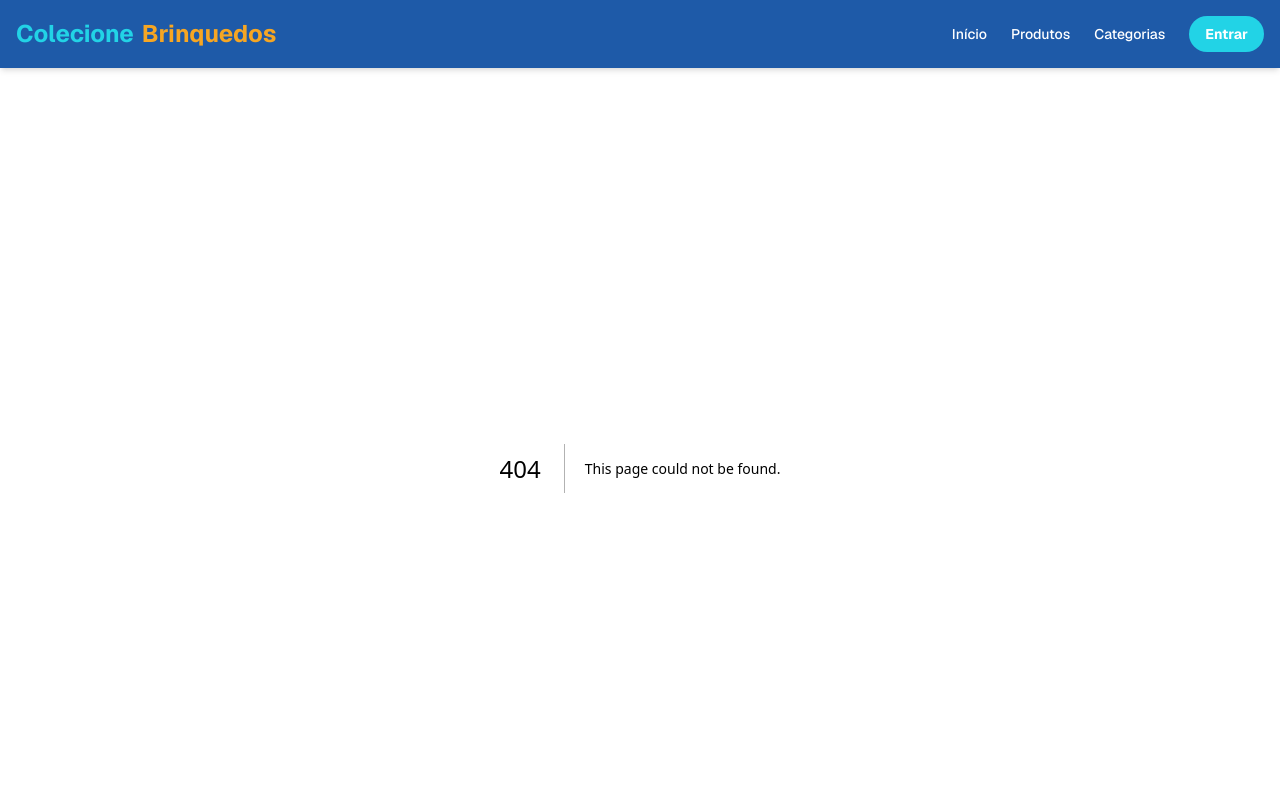
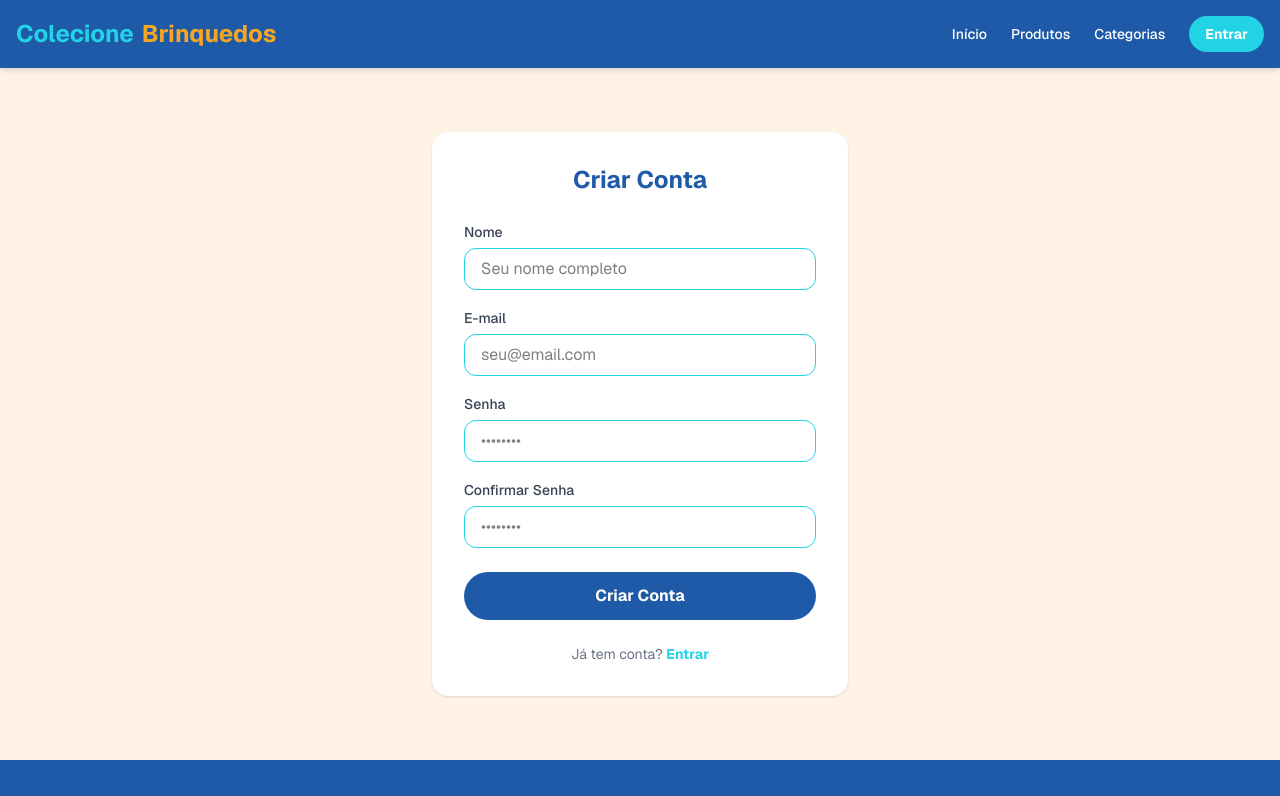
Before and after one commit to carolinerener/colecione-brinquedos-front, a Next.js app: page /registro in a window 1280 px wide. Before the commit this address had no page. Shown: the top 796 px of the page. Built offline with nearby package versions, Linux system fonts and the light colour scheme.

Commit message:
feat(auth): criar páginas de login e registro

```diff
--- /dev/null
+++ b/src/app/login/page.tsx
@@ -0,0 +1,97 @@
+'use client';
+
+import { useState } from 'react';
+import Link from 'next/link';
+
+export default function LoginPage() {
+  const [email, setEmail] = useState('');
+  const [password, setPassword] = useState('');
+  const [loading, setLoading] = useState(false);
+  const [erro, setErro] = useState('');
+
+  async function handleLogin(e: React.FormEvent) {
+    e.preventDefault();
+    setLoading(true);
+    setErro('');
+
+    try {
+      const res = await fetch(`${process.env.NEXT_PUBLIC_API_URL}/login`, {
+        method: 'POST',
+        headers: { 'Content-Type': 'application/json' },
+        body: JSON.stringify({ email, password }),
+      });
+
+      const data = await res.json();
+
+      if (!res.ok) {
+        setErro(data.message || 'Erro ao fazer login.');
+        return;
+      }
+
+      localStorage.setItem('token', data.token);
+      window.location.href = '/';
+    } catch {
+      setErro('Erro ao conectar com o servidor.');
+    } finally {
+      setLoading(false);
+    }
+  }
+
+  return (
+    <div className="max-w-md mx-auto px-4 py-16">
+      <div className="bg-white rounded-2xl shadow p-8">
+        <h1 className="text-2xl font-bold mb-6 text-center" style={{ color: '#1E5AA8' }}>
+          Entrar
+        </h1>
+
+        {erro && (
+          <p className="text-red-500 text-sm mb-4 text-center">{erro}</p>
+        )}
+
+        <form onSubmit={handleLogin} className="flex flex-col gap-4">
+          <div>
+            <label className="text-sm font-medium text-gray-700">E-mail</label>
+            <input
+              type="email"
+              value={email}
+              onChange={(e) => setEmail(e.target.value)}
+              required
+              className="w-full mt-1 px-4 py-2 border rounded-xl focus:outline-none focus:ring-2"
+              style={{ borderColor: '#22D3E6' }}
+              placeholder="seu@email.com"
+            />
+          </div>
+
+          <div>
+            <label className="text-sm font-medium text-gray-700">Senha</label>
+            <input
+              type="password"
+              value={password}
+              onChange={(e) => setPassword(e.target.value)}
+              required
+              className="w-full mt-1 px-4 py-2 border rounded-xl focus:outline-none focus:ring-2"
+              style={{ borderColor: '#22D3E6' }}
+              placeholder="••••••••"
+            />
+          </div>
+
+          <button
+            type="submit"
+            disabled={loading}
+            style={{ backgroundColor: '#1E5AA8' }}
+            className="text-white py-3 rounded-full font-bold hover:opacity-90 transition-opacity mt-2"
+          >
+            {loading ? 'Entrando...' : 'Entrar'}
+          </button>
+        </form>
+
+        <p className="text-center text-sm mt-6 text-gray-500">
+          Não tem conta?{' '}
+          <Link href="/registro" style={{ color: '#22D3E6' }} className="font-bold hover:underline">
+            Cadastre-se
+          </Link>
+        </p>
+      </div>
+    </div>
+  );
+}
--- /dev/null
+++ b/src/app/registro/page.tsx
@@ -0,0 +1,127 @@
+'use client';
+
+import { useState } from 'react';
+import Link from 'next/link';
+
+export default function RegistroPage() {
+  const [name, setName] = useState('');
+  const [email, setEmail] = useState('');
+  const [password, setPassword] = useState('');
+  const [passwordConfirmation, setPasswordConfirmation] = useState('');
+  const [loading, setLoading] = useState(false);
+  const [erro, setErro] = useState('');
+  const [sucesso, setSucesso] = useState('');
+
+  async function handleRegistro(e: React.FormEvent) {
+    e.preventDefault();
+    setLoading(true);
+    setErro('');
+    setSucesso('');
+
+    try {
+      const res = await fetch(`${process.env.NEXT_PUBLIC_API_URL}/register`, {
+        method: 'POST',
+        headers: { 'Content-Type': 'application/json' },
+        body: JSON.stringify({ name, email, password, password_confirmation: passwordConfirmation }),
+      });
+
+      const data = await res.json();
+
+      if (!res.ok) {
+        setErro(data.message || 'Erro ao cadastrar.');
+        return;
+      }
+
+      localStorage.setItem('token', data.token);
+      setSucesso('Cadastro realizado com sucesso!');
+      setTimeout(() => { window.location.href = '/'; }, 1500);
+    } catch {
+      setErro('Erro ao conectar com o servidor.');
+    } finally {
+      setLoading(false);
+    }
+  }
+
+  return (
+    <div className="max-w-md mx-auto px-4 py-16">
+      <div className="bg-white rounded-2xl shadow p-8">
+        <h1 className="text-2xl font-bold mb-6 text-center" style={{ color: '#1E5AA8' }}>
+          Criar Conta
+        </h1>
+
+        {erro && <p className="text-red-500 text-sm mb-4 text-center">{erro}</p>}
+        {sucesso && <p className="text-green-500 text-sm mb-4 text-center">{sucesso}</p>}
+
+        <form onSubmit={handleRegistro} className="flex flex-col gap-4">
+          <div>
+            <label className="text-sm font-medium text-gray-700">Nome</label>
+            <input
+              type="text"
+              value={name}
+              onChange={(e) => setName(e.target.value)}
+              required
+              className="w-full mt-1 px-4 py-2 border rounded-xl focus:outline-none focus:ring-2"
+              style={{ borderColor: '#22D3E6' }}
+              placeholder="Seu nome completo"
+            />
+          </div>
+
+          <div>
+            <label className="text-sm font-medium text-gray-700">E-mail</label>
+            <input
+              type="email"
+              value={email}
+              onChange={(e) => setEmail(e.target.value)}
+              required
+              className="w-full mt-1 px-4 py-2 border rounded-xl focus:outline-none focus:ring-2"
+              style={{ borderColor: '#22D3E6' }}
+              placeholder="seu@email.com"
+            />
+          </div>
+
+          <div>
+            <label className="text-sm font-medium text-gray-700">Senha</label>
+            <input
+              type="password"
+              value={password}
+              onChange={(e) => setPassword(e.target.value)}
+              required
+              className="w-full mt-1 px-4 py-2 border rounded-xl focus:outline-none focus:ring-2"
+              style={{ borderColor: '#22D3E6' }}
+              placeholder="••••••••"
+            />
+          </div>
+
+          <div>
+            <label className="text-sm font-medium text-gray-700">Confirmar Senha</label>
+            <input
+              type="password"
+              value={passwordConfirmation}
+              onChange={(e) => setPasswordConfirmation(e.target.value)}
+              required
+              className="w-full mt-1 px-4 py-2 border rounded-xl focus:outline-none focus:ring-2"
+              style={{ borderColor: '#22D3E6' }}
+              placeholder="••••••••"
+            />
+          </div>
+
+          <button
+            type="submit"
+            disabled={loading}
+            style={{ backgroundColor: '#1E5AA8' }}
+            className="text-white py-3 rounded-full font-bold hover:opacity-90 transition-opacity mt-2"
+          >
+            {loading ? 'Cadastrando...' : 'Criar Conta'}
+          </button>
+        </form>
+
+        <p className="text-center text-sm mt-6 text-gray-500">
+          Já tem conta?{' '}
+          <Link href="/login" style={{ color: '#22D3E6' }} className="font-bold hover:underline">
+            Entrar
+          </Link>
+        </p>
+      </div>
+    </div>
+  );
+}
```
